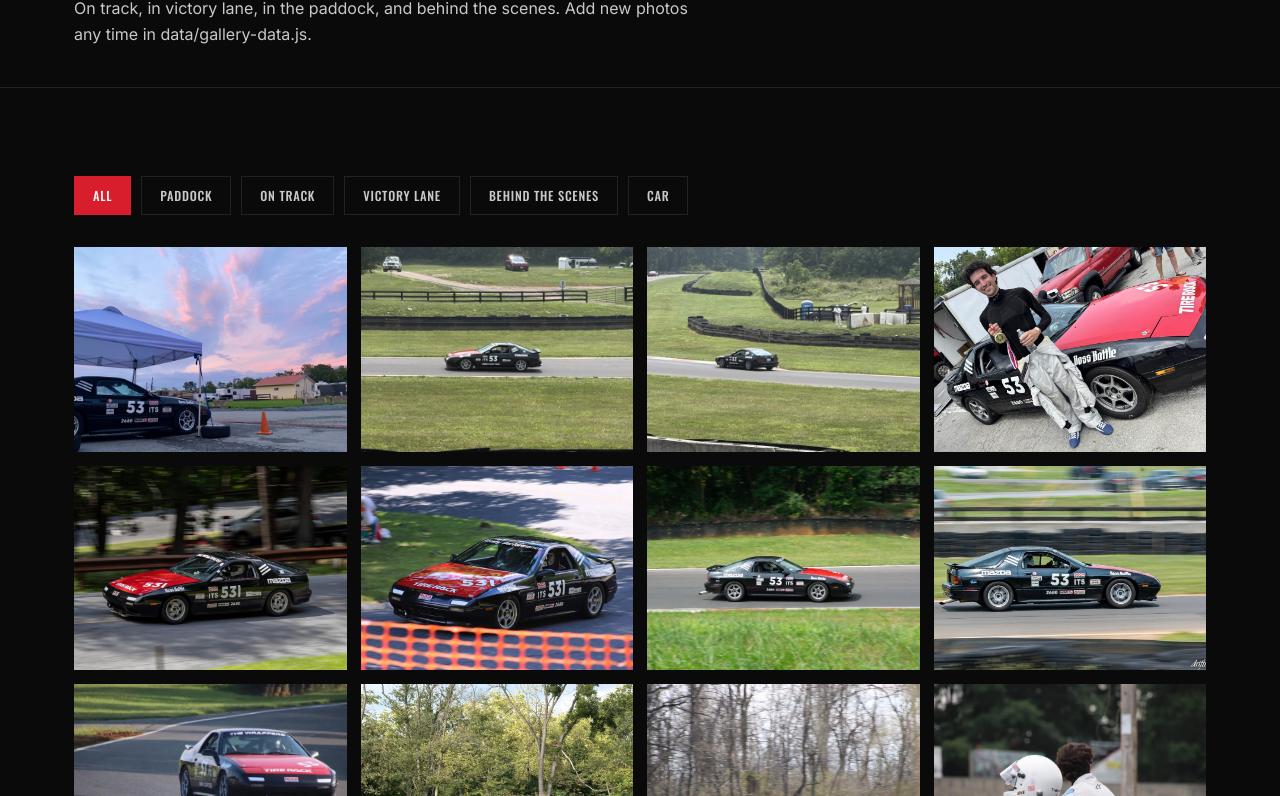
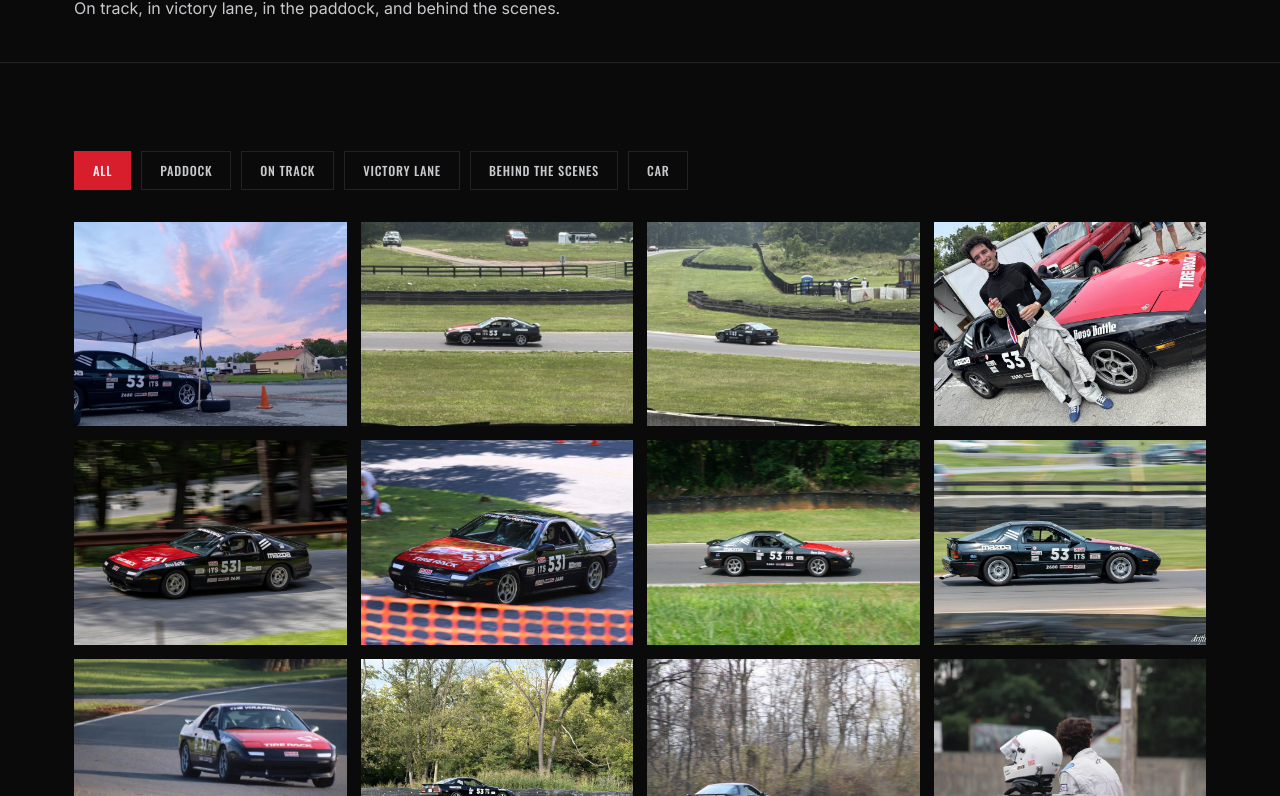
Before and after one commit to ResonaCollective/tannon-hibshman-racing, a website: page gallery.html in a window 1280 px wide. Shown: the part 227-1023 px from the top of the page. Drawn offline with nearby package versions, Linux system fonts and the light colour scheme.

Commit message:
Remove the editing note from the gallery page header
Visitors were seeing a sentence meant for whoever edits the site.

Co-Authored-By: Claude Sonnet 5.5 <noreply@anthropic.com>

```diff
--- a/gallery.html
+++ b/gallery.html
@@ -36,7 +36,7 @@
   <div class="container">
     <div class="eyebrow">Gallery</div>
     <h1>Photos</h1>
-    <p>On track, in victory lane, in the paddock, and behind the scenes. Add new photos any time in data/gallery-data.js.</p>
+    <p>On track, in victory lane, in the paddock, and behind the scenes.</p>
   </div>
 </div>
 
```
